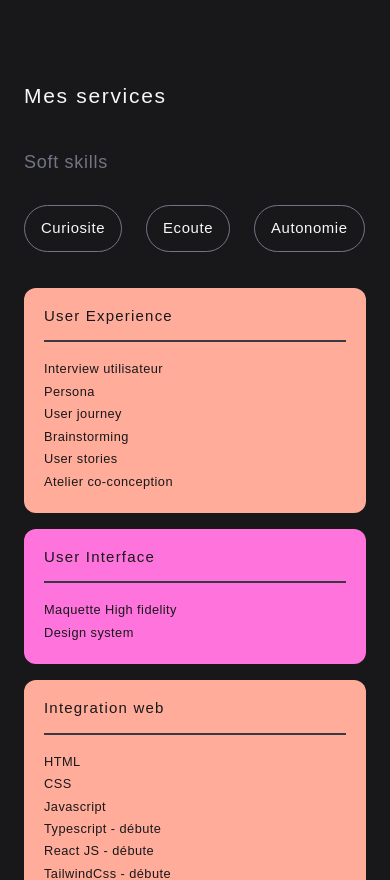
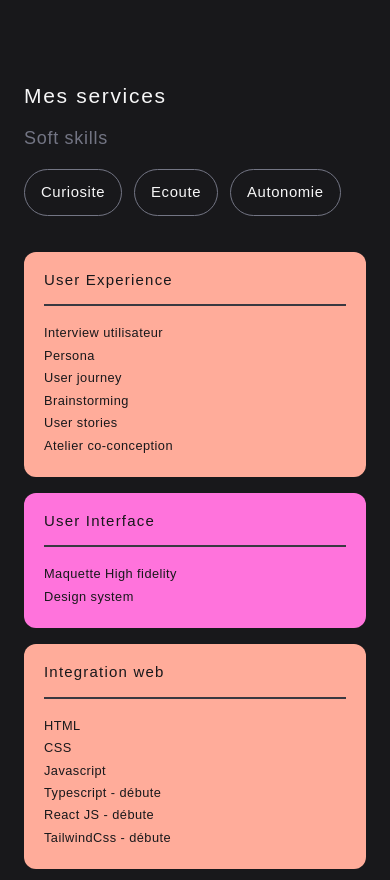
Before and after one commit to Assoghe/portfonextjs, a Next.js app: page / in a window 390 px wide. Shown: the part 3340-4220 px from the top of the page. Built offline with nearby package versions, Linux system fonts and the light colour scheme; a web font is replaced by a local one.

Commit message:
Responsive > Fix ServiceSection and Tag fontSize

```diff
--- a/src/app/portfolio/_components/portfolio/ServiceSection.tsx
+++ b/src/app/portfolio/_components/portfolio/ServiceSection.tsx
@@ -8,13 +8,13 @@ export default function ServicesSection() {
   return (
     <>
     <div className='mt-9'>
-      <Typography variant='h2' component='h2' className='my-9'>
+      <Typography variant='h2' component='h2' className='my-3 tablet:my-9'>
         Mes services
       </Typography>
-      <Typography variant='h3' component='h3' className='text-neutral-500 mb-6'>
+      <Typography variant='h3' component='h3' className='text-neutral-500 mb-3 tablet:mb-6'>
         Soft skills
       </Typography>
-      <div className='flex flex-wrap gap-6 mb-9' >
+      <div className='flex flex-wrap gap-3 tablet:gap-6 mb-9' >
         <Tag variant="outline"> Curiosite</Tag>
         <Tag variant="outline"> Ecoute </Tag>
           <Tag variant="outline"> Autonomie </Tag>
--- a/src/app/ui/tag/tag.tsx
+++ b/src/app/ui/tag/tag.tsx
@@ -31,7 +31,7 @@ export const Tag = ({
 
     return (
         <div className={clsx(variantStyle)}>
-            <Typography variant='h5' component='p'> {children} </Typography>
+            <Typography variant='h5' component='p' className='text-base tablet:text-lg'> {children} </Typography>
         </div>
     )
 }
```
